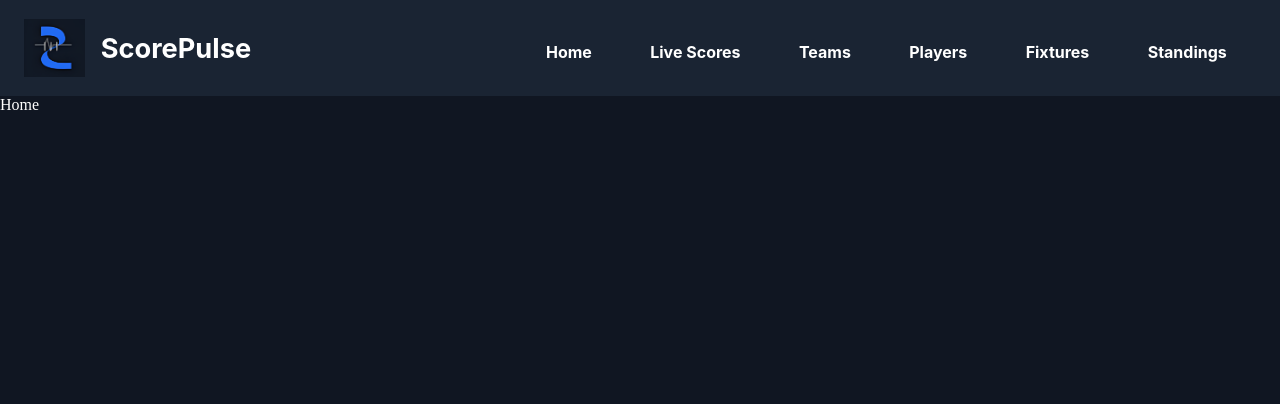
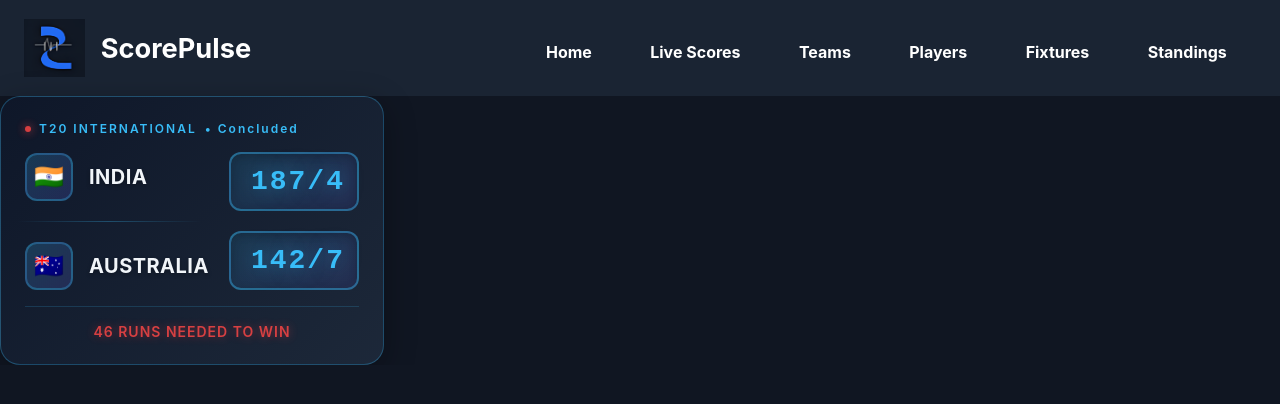
Before and after one commit to HimanshuAggarwal1404/ScorePulse, a React (Vite) app: page / in a window 1280 px wide. Shown: the top 404 px of the page. Built offline with nearby package versions, Linux system fonts and the light colour scheme.

Commit message:
made match card

```diff
--- /dev/null
+++ b/src/Components/MatchCard.jsx
@@ -0,0 +1,240 @@
+import React from 'react'
+import styled from 'styled-components'
+
+const CardContainer = styled.div`
+  width: 100%;
+  max-width:30vw;
+  background: linear-gradient(135deg, rgba(15, 23, 42, 0.95) 0%, rgba(30, 41, 59, 0.95) 100%);
+  border-radius: 20px;
+  padding: 24px;
+  position: relative;
+  overflow: hidden;
+  box-shadow: 0 8px 32px rgba(0, 0, 0, 0.3);
+  border: 1px solid rgba(56, 189, 248, 0.3);
+  transition: all 0.3s ease;
+  font-family: 'Inter', sans-serif;
+
+  &::before {
+    content: '';
+    position: absolute;
+    top: 0;
+    left: 0;
+    right: 0;
+    height: 2px;
+    background: linear-gradient(90deg,
+      transparent 0%,
+      rgba(56, 189, 248, 0.8) 50%,
+      transparent 100%
+    );
+    animation: shimmer 3s infinite;
+  }
+
+  @keyframes shimmer {
+    0% { transform: translateX(-100%); }
+    100% { transform: translateX(100%); }
+  }
+
+  &:hover {
+  cursor: pointer;
+    transform: translateY(-4px);
+    box-shadow: 0 12px 40px rgba(56, 189, 248, 0.2);
+    border-color: rgba(56, 189, 248, 0.6);
+  }
+`;
+
+const MatchType = styled.div`
+  font-size: 12px;
+  text-transform: uppercase;
+  letter-spacing: 2px;
+  color: #38bdf8;
+  font-weight: 600;
+  margin-bottom: 16px;
+  display: flex;
+  align-items: center;
+  gap: 8px;
+
+  &::before {
+    content: '';
+    width: 6px;
+    height: 6px;
+    background: #ef4444;
+    border-radius: 50%;
+    box-shadow: 0 0 10px #ef4444;
+    animation: pulse 2s infinite;
+  }
+
+  @keyframes pulse {
+    0%, 100% { opacity: 1; }
+    50% { opacity: 0.5; }
+  }
+`;
+
+const MatchContent = styled.div`
+  display: flex;
+  align-items: center;
+  justify-content: space-between;
+  gap: 20px;
+`;
+
+const TeamsSection = styled.div`
+  flex: 1;
+  display: flex;
+  flex-direction: column;
+  gap: 20px;
+`;
+
+const TeamRow = styled.div`
+  display: flex;
+  align-items: center;
+  gap: 16px;
+`;
+
+const FlagPlaceholder = styled.div`
+  width: 48px;
+  height: 48px;
+  border-radius: 12px;
+  background: linear-gradient(135deg, rgba(56, 189, 248, 0.2) 0%, rgba(99, 102, 241, 0.2) 100%);
+  border: 2px solid rgba(56, 189, 248, 0.3);
+  display: flex;
+  align-items: center;
+  justify-content: center;
+  font-size: 24px;
+  transition: all 0.3s ease;
+
+  &:hover {
+    transform: scale(1.1);
+    border-color: rgba(56, 189, 248, 0.6);
+  }
+`;
+
+const TeamName = styled.div`
+  font-size: 20px;
+  font-weight: 700;
+  color: #f1f5f9;
+  letter-spacing: 0.5px;
+  text-transform: uppercase;
+  text-shadow: 0 2px 4px rgba(0, 0, 0, 0.3);
+`;
+
+const ScoresSection = styled.div`
+  display: flex;
+  flex-direction: column;
+  gap: 20px;
+  min-width: 80px;
+`;
+
+const Score = styled.div`
+  background: linear-gradient(135deg, rgba(56, 189, 248, 0.15) 0%, rgba(99, 102, 241, 0.15) 100%);
+  border: 2px solid rgba(56, 189, 248, 0.4);
+  border-radius: 12px;
+  padding: 12px 20px;
+  text-align: center;
+  font-size: 28px;
+  font-weight: 800;
+  color: #38bdf8;
+  text-shadow: 0 0 20px rgba(56, 189, 248, 0.5);
+  font-family: 'Courier New', monospace;
+  letter-spacing: 2px;
+  box-shadow: inset 0 2px 8px rgba(0, 0, 0, 0.2);
+  transition: all 0.3s ease;
+
+  &:hover {
+    background: linear-gradient(135deg, rgba(56, 189, 248, 0.25) 0%, rgba(99, 102, 241, 0.25) 100%);
+    border-color: rgba(56, 189, 248, 0.8);
+    text-shadow: 0 0 30px rgba(56, 189, 248, 0.8);
+  }
+`;
+
+const Separator = styled.div`
+  width: 100%;
+  height: 1px;
+  background: linear-gradient(90deg,
+    transparent 0%,
+    rgba(56, 189, 248, 0.3) 50%,
+    transparent 100%
+  );
+  margin: 0 -8px;
+`;
+
+const ResultSection = styled.div`
+  margin-top: 16px;
+  padding-top: 16px;
+  border-top: 1px solid rgba(56, 189, 248, 0.2);
+  text-align: center;
+  font-size: 14px;
+  font-weight: 600;
+  color: #ef4444;
+  text-transform: uppercase;
+  letter-spacing: 1px;
+  text-shadow: 0 0 10px rgba(239, 68, 68, 0.5);
+  animation: glow 2s ease-in-out infinite;
+
+  @keyframes glow {
+    0%, 100% { opacity: 1; }
+    50% { opacity: 0.8; }
+  }
+`;
+
+const MatchCard = ({ matchData }) => {
+  // Default sample data if no props provided
+  const defaultData = {
+    type: "T20 International",
+    live: false,
+    team1: {
+      name: "India",
+      flag: "🇮🇳",
+      score: "187",
+      wickets: "4"
+    },
+    team2: {
+      name: "Australia",
+      flag: "🇦🇺",
+      score: "142",
+      wickets: "7"
+    },
+    status: "second_innings",
+    result: null,
+    runsToWin: 46
+  };
+
+  const data = matchData || defaultData;
+
+  // Determine what to show in the result section
+  const getResultText = () => {
+    if (data.result) {
+      return data.result;
+    }
+    if (data.status === "second_innings" && data.runsToWin) {
+      return `${data.runsToWin} runs needed to win`;
+    }
+    return null;
+  };
+
+  const resultText = getResultText();
+
+  return (
+    <CardContainer>
+      <MatchType>{data.type} <span style={{ textTransform: 'none' }}>{data.live ? " • Live" : "   • Concluded"}</span></MatchType>
+      <MatchContent>
+        <TeamsSection>
+          <TeamRow>
+            <FlagPlaceholder>{data.team1.flag}</FlagPlaceholder>
+            <TeamName>{data.team1.name}</TeamName>
+          </TeamRow>
+          <Separator />
+          <TeamRow>
+            <FlagPlaceholder>{data.team2.flag}</FlagPlaceholder>
+            <TeamName>{data.team2.name}</TeamName>
+          </TeamRow>
+        </TeamsSection>
+        <ScoresSection>
+          <Score>{data.team1.score}/{data.team1.wickets}</Score>
+          <Score>{data.team2.score}/{data.team2.wickets}</Score>
+        </ScoresSection>
+      </MatchContent>
+      {resultText && <ResultSection>{resultText}</ResultSection>}
+    </CardContainer>
+  )
+}
+
+export default MatchCard
--- a/src/Pages/Home.jsx
+++ b/src/Pages/Home.jsx
@@ -1,10 +1,11 @@
 import React from 'react'
 import Header from '../Components/Header'
+import MatchCard from '../Components/MatchCard'
 const Home = () => {
   return (
     <>
       <Header />
-      <div>Home</div>
+      <MatchCard />
     </>
   )
 }
```
